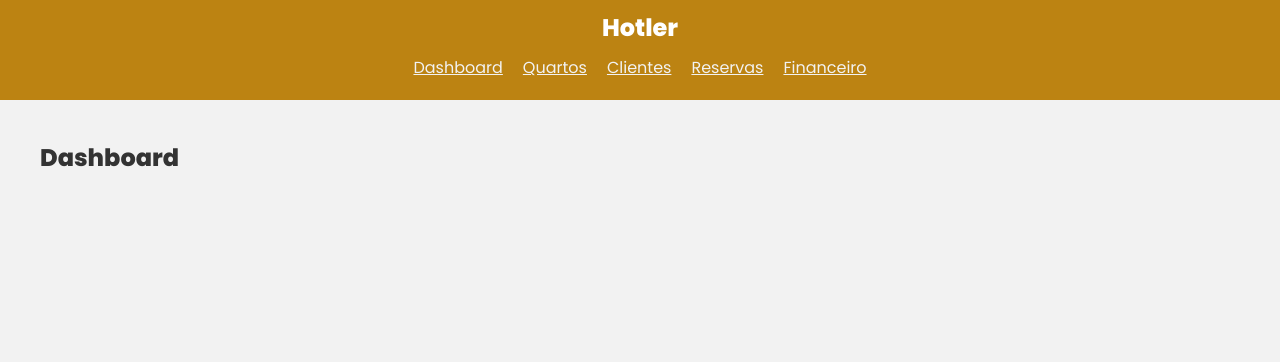
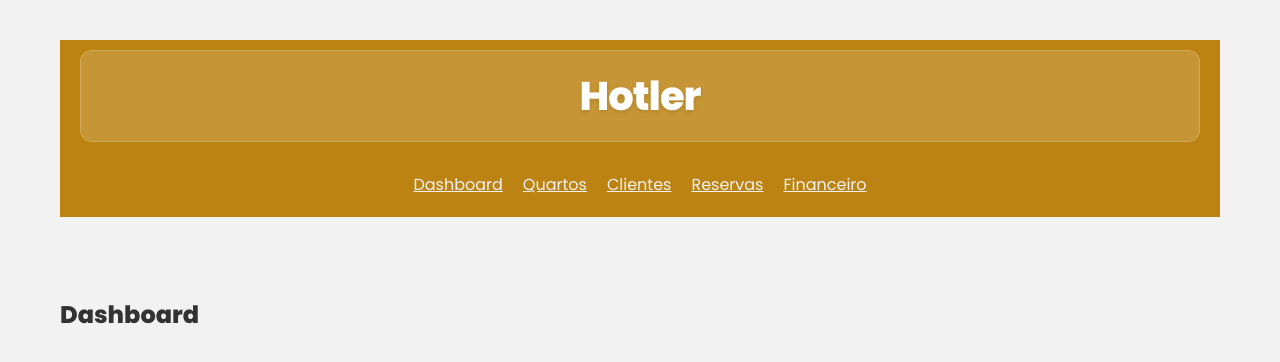
Before and after one commit to ThiagoWriel/hotler, a React (Create React App) app: page / in a window 1280 px wide. Shown: the top 362 px of the page. Built offline with nearby package versions, Linux system fonts and the light colour scheme.

Commit message:
arrumando a casa

```diff
--- a/src/App.js
+++ b/src/App.js
@@ -13,14 +13,18 @@ import { CriarQuarto, CriarCliente } from "./components/Create";
 function App() {
   return (
     <BrowserRouter>
+      <div className="page">
         <nav>
+          <div className="principal-title">
             <h1>Hotler</h1>
+          </div>
           <Link to="/">Dashboard</Link>
           <Link to="/quartos">Quartos</Link>
           <Link to="/clientes">Clientes</Link>
           <Link to="/reservas">Reservas</Link>
           <Link to="/financeiro">Financeiro</Link>
         </nav>
+      </div>
       <Routes>
         <Route path="/" element={<Dashboard />} />
         <Route path="/quartos" element={<Quartos />} />
--- a/src/index.css
+++ b/src/index.css
@@ -262,3 +262,40 @@ form button:hover {
   font-weight: 600;
   color: #333;
 }
+
+.principal-title {
+  display: flex;
+  align-items: center;
+  justify-content: center;
+  gap: 15px;
+  background: rgba(255, 255, 255, 0.15);
+  padding: 15px 30px;
+  border-radius: 12px;
+  backdrop-filter: blur(5px);
+  margin-bottom: 20px;
+  border: 1px solid rgba(255, 255, 255, 0.2);
+}
+
+.principal-title h1 {
+  font-family: 'Poppins', sans-serif;
+  font-weight: 800;
+  font-size: 2.5rem;
+  letter-spacing: -1px;
+  color: #fff;
+  text-shadow: 0 2px 4px rgba(0,0,0,0.1);
+  margin: 0;
+}
+
+.page {
+  max-width: 1200px;
+  margin: 0 auto;
+  padding: 40px 20px;
+  width: 100%;
+  box-sizing: border-box;
+  animation: fadeIn 0.5s ease-in-out;
+}
+
+@keyframes fadeIn {
+  from { opacity: 0; transform: translateY(10px); }
+  to { opacity: 1; transform: translateY(0); }
+}
```
Lines whose indentation alone changed are shown as unchanged.
